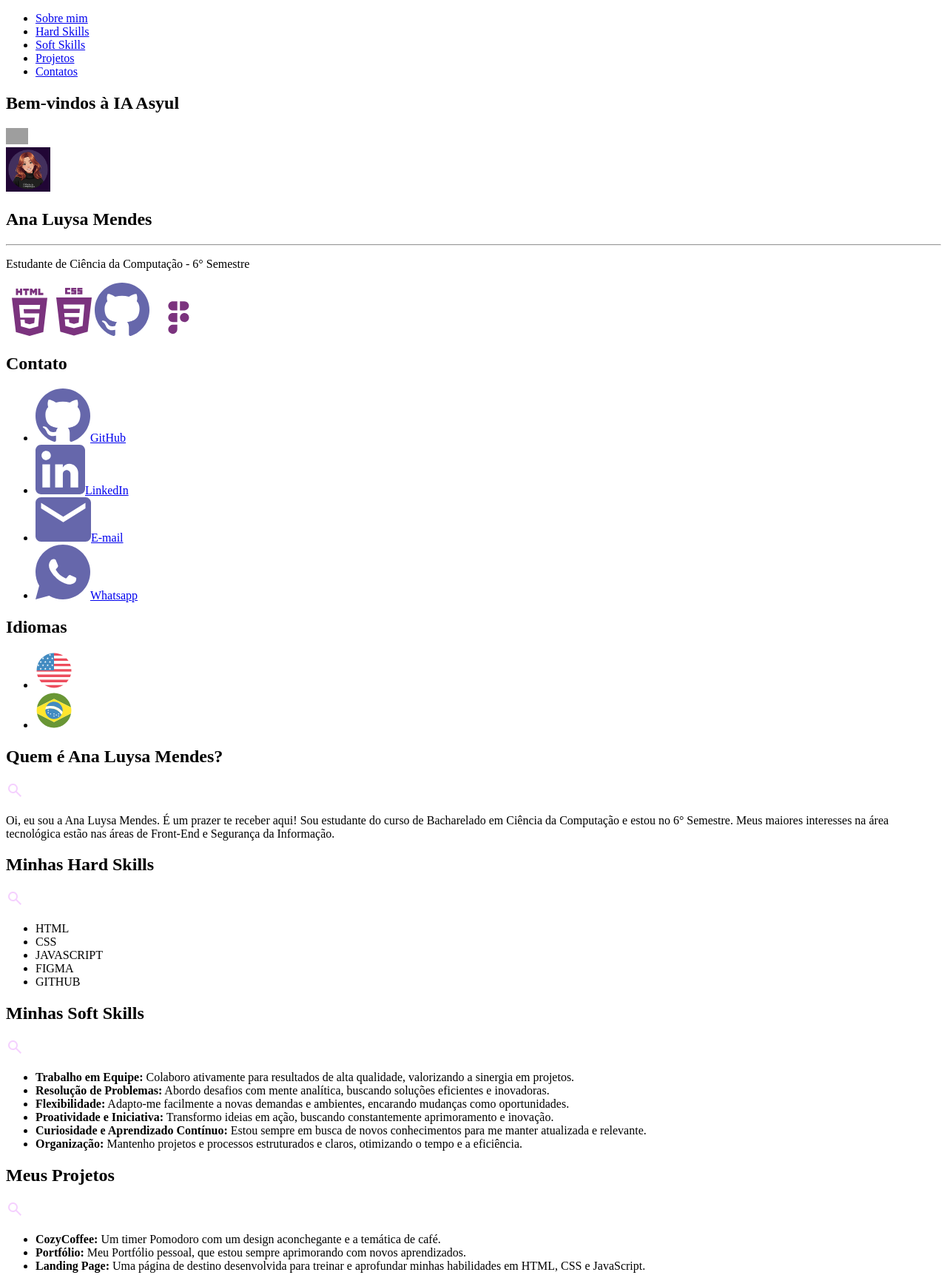
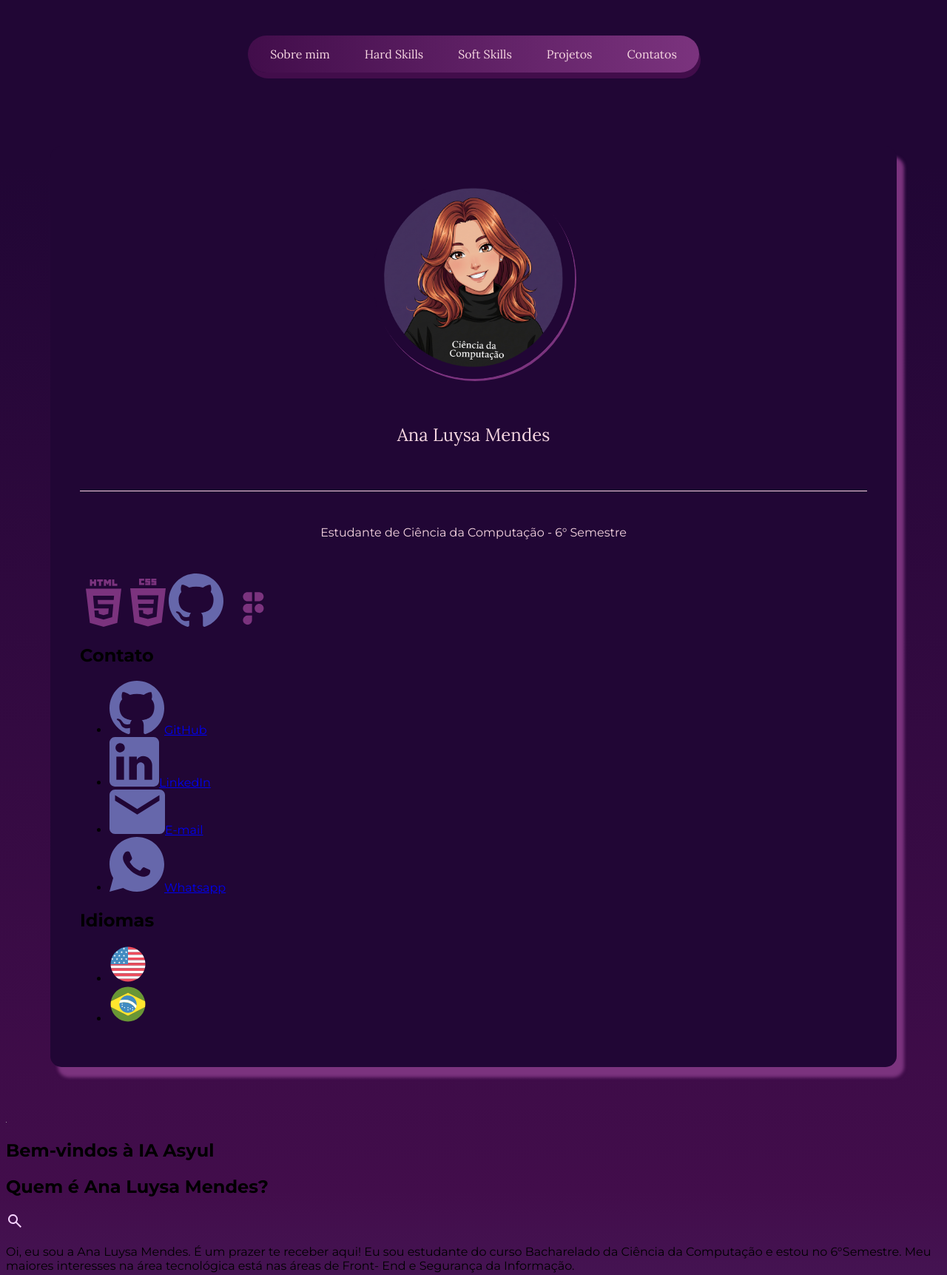
Before and after one commit to asyulmendes/Portifolio, a plain HTML site: page index.html in a window 1280 px wide. Shown: the top 1723 px of the page at 74% size. Drawn offline with Linux system fonts and the light colour scheme; grey boxes are pictures that could not be loaded.

Commit message:
Mudança na estrutura do HTML e CSS

```diff
--- a/index.html
+++ b/index.html
@@ -17,64 +17,68 @@
 <body>
     <header>
         <nav>
-            <ul>
-                <li><a class="menu-link" href="#sobremim">Sobre mim</a></li>
-                <li><a class="menu-link" href="#hardskills">Hard Skills</a></li>
-                <li><a class="menu-link" href="#softskills">Soft Skills</a></li>
-                <li><a class="menu-link" href="#projetos">Projetos</a></li>
-                <li><a class="menu-link" href="#contatos">Contatos</a></li>
-            </ul>
+                <a class="menu-link" href="#sobremim">Sobre mim</a></a>
+                <a class="menu-link" href="#hardskills">Hard Skills</a>
+                <a class="menu-link" href="#softskills">Soft Skills</a>
+                <a class="menu-link" href="#projetos">Projetos</a>
+                <a class="menu-link" href="#contatos">Contatos</a>
+
         </nav>
     </header>
 
-    <main>
-        <section id="introducao-ai">
-             <h1>Bem-vindos à IA Asyul</h1> <img src="imagens/Gemini_Generated_Image_edtqntedtqntedtq.png" width="30px" alt="ícone da IA Asyul" />
-             <br />
-             <img src="imagens/ilustraçao-perfil.png" width="60px" alt="Foto de perfil da Ana Luysa" />
-        </section>
+   <div class="main-layout-container">
 
-
-        <div class="menu-lateral">
-            <h2>Ana Luysa Mendes</h2> <hr />
+        <aside class="left-sidebar">
+            <img src="imagens/ilustraçao-perfil.png" width="272px" height="272px" alt="foto-perfil" class="profile-pic" />
+            <h1>Ana Luysa Mendes</h1>
+            <hr/>
             <p>Estudante de Ciência da Computação - 6° Semestre</p>
 
             <div class="icones-resumo">
                 <abbr title="HTML"><img src="icones/html.svg" alt="Ícone HTML" /></abbr>
-                <abbr title="CSS"><img src="icones/css.svg" alt="Ícone CSS" /></abbr> <abbr title="GitHub"><img src="icones/github.svg" alt="Ícone GitHub" /></abbr>
+                <abbr title="CSS"><img src="icones/css.svg" alt="Ícone CSS" /></abbr>
+                <abbr title="GitHub"><img src="icones/github.svg" alt="Ícone GitHub" /></abbr>
                 <abbr title="Figma"><img src="icones/figma.svg" alt="Ícone Figma" /></abbr>
             </div>
 
-            <h2>Contato</h2> <ul> <li><a href="https://github.com/asyulmendes" target="_blank">
-                    <img src="icones/github.svg" alt="Ícone GitHub - Contato" />GitHub
-                </a></li>
-                <li><a href="https://www.linkedin.com/in/analuysamendes/" target="_blank">
-                    <img src="icones/linkedin.svg" alt="Ícone LinkedIn - Contato" />LinkedIn
-                </a></li>
-                <li><a href="mailto:analuysa.mendes@hotmail.com">
-                    <img src="icones/email.svg" alt="Ícone E-mail - Contato" />E-mail
-                </a></li>
-                <li><a href="https://wa.me/5522998592900" target="_blank">
-                    <img src="icones/whatsapp.svg" alt="Ícone WhatsApp - Contato" />Whatsapp </a></li>
+            <h2 class="sidebar-title">Contato</h2>
+            <ul class="sidebar-contact-list">
+                <li><a href="https://github.com/asyulmendes" target="_blank"><img src="icones/github.svg" alt="GitHub" />GitHub</a></li>
+                <li><a href="https://www.linkedin.com/in/analuysamendes/" target="_blank"><img src="icones/linkedin.svg" alt="LinkedIn" />LinkedIn</a></li>
+                <li><a href="mailto:analuysa.mendes@hotmail.com"><img src="icones/email.svg" alt="E-mail" />E-mail</a></li>
+                <li><a href="https://wa.me/5522998592900" target="_blank"><img src="icones/whatsapp.svg" alt="WhatsApp" />Whatsapp</a></li>
             </ul>
 
-            <h2>Idiomas</h2> <ul> <li><abbr title="Inglês"><img src="icones/usa-bandeira.svg" alt="Bandeira dos EUA - Inglês" /></abbr></li>
+            <h2 class="sidebar-title">Idiomas</h2>
+            <ul class="sidebar-language-list">
+                <li><abbr title="Inglês"><img src="icones/usa-bandeira.svg" alt="Bandeira dos EUA - Inglês" /></abbr></li>
                 <li><abbr title="Português"><img src="icones/brasil-bandeira.svg" alt="Bandeira do Brasil - Português" /></abbr></li>
             </ul>
-        </div> <section id="sobremim">
-            <h2>Quem é Ana Luysa Mendes?</h2> <img src="icones/lupa.svg" alt="Ícone de lupa" />
-            <p>
-                Oi, eu sou a Ana Luysa Mendes. É um prazer te receber aqui! Sou estudante
-                do curso de Bacharelado em Ciência da Computação e estou no 6° Semestre.
-                Meus maiores interesses na área tecnológica estão nas áreas de Front-End
-                e Segurança da Informação.
-            </p>
+        </aside>
+
+        <main class="main-content-area">
+            <section class="welcome-section">
+                <img src="imagens/Gemini_Generated_Image_edtqntedtqntedtq.png" width="1px" alt="ia-asyul" />
+                <h1>Bem-vindos à IA Asyul</h1>
             </section>
 
-        <section id="hardskills">
-            <h2>Minhas Hard Skills</h2> <img src="icones/lupa.svg" alt="Ícone de lupa" />
+            <section id="sobremim" class="content-section">
+                <h2>Quem é Ana Luysa Mendes?</h2>
+                <img src="icones/lupa.svg" alt="icone-lupa" />
+                <p>
+                    Oi, eu sou a Ana Luysa Mendes. É um prazer te receber aqui! Eu sou
+                    estudante do curso Bacharelado da Ciência da Computação e estou no
+                    6°Semestre. Meu maiores interesses na área tecnológica está nas áreas
+                    de Front- End e Segurança da Informação.
+                </p>
+                <img src="imagens/Gemini_Generated_Image_edtqntedtqntedtq.png" alt="gatinha fofa" class="section-image-right">
+            </section>
+
+            <section id="hardskills" class="content-section">
+                <h2>Quais são suas Hard Skills?</h2>
+                <img src="icones/lupa.svg" alt="icone-lupa" />
                 <ul>
-                <li>HTML</li>
+                    <li>Possuo conhecimento em: HTML</li>
                     <li>CSS</li>
                     <li>JAVASCRIPT</li>
                     <li>FIGMA</li>
@@ -82,8 +86,9 @@
                 </ul>
             </section>
 
-        <section id="softskills">
-            <h2>Minhas Soft Skills</h2> <img src="icones/lupa.svg" alt="Ícone de lupa" />
+            <section id="softskills" class="content-section">
+                <h2>Quais são suas Soft Skills?</h2>
+                <img src="icones/lupa.svg" alt="icone-lupa" />
                 <ul>
                     <li>
                         <strong>Trabalho em Equipe:</strong> Colaboro ativamente para resultados de alta qualidade, valorizando a sinergia em projetos.
@@ -106,8 +111,9 @@
                 </ul>
             </section>
 
-        <section id="projetos">
-            <h2>Meus Projetos</h2> <img src="icones/lupa.svg" alt="Ícone de lupa" />
+            <section id="projetos" class="content-section">
+                <h2>Quais são seus projetos?</h2>
+                <img src="icones/lupa.svg" alt="icone-lupa" />
                 <ul>
                     <li>
                         <strong>CozyCoffee:</strong> Um timer Pomodoro com um design aconchegante e a temática de café.
@@ -121,32 +127,25 @@
                 </ul>
             </section>
 
-        <section id="contatos">
-            <h2>Como entrar em contato?</h2> <img src="icones/lupa.svg" alt="Ícone de lupa" />
+            <section id="contatos" class="content-section">
+                <h2>Como posso entrar em contato?</h2>
+                <img src="icones/lupa.svg" alt="icone-lupa" />
                 <p>Você pode entrar em contato através dos links abaixo:</p>
                 <ul>
-                <li><a href="https://github.com/asyulmendes" target="_blank">
-                    <img src="icones/github.svg" alt="GitHub" /> GitHub
-                </a></li>
-                <li><a href="https://www.linkedin.com/in/analuysamendes/" target="_blank">
-                    <img src="icones/linkedin.svg" alt="LinkedIn" /> LinkedIn
-                </a></li>
-                <li><a href="mailto:analuysa.mendes@hotmail.com">
-                    <img src="icones/email.svg" alt="E-mail" /> E-mail
-                </a></li>
-                <li><a href="https://wa.me/5522998592900" target="_blank">
-                    <img src="icones/whatsapp.svg" alt="WhatsApp" /> WhatsApp
-                </a></li>
+                    <li><a href="https://github.com/asyulmendes" target="_blank"><img src="icones/github.svg" alt="GitHub" /> GitHub</a></li>
+                    <li><a href="https://www.linkedin.com/in/analuysamendes/" target="_blank"><img src="icones/linkedin.svg" alt="LinkedIn" /> LinkedIn</a></li>
+                    <li><a href="mailto:analuysa.mendes@hotmail.com"><img src="icones/email.svg" alt="E-mail" /> E-mail</a></li>
+                    <li><a href="https://wa.me/5522998592900" target="_blank"><img src="icones/whatsapp.svg" alt="WhatsApp" /> Whatsapp</a></li>
                 </ul>
             </section>
 
-        <aside>
-            <h2>Ainda há perguntas?</h2> <p>Conheça-me um pouco mais pessoalmente 👩🏻‍💻</p>
+            <aside class="content-aside">
+                <h2>Ainda há perguntas?</h2>
+                <p>Conheça-me um pouco mais pessoalmente 👩🏻‍💻</p>
             </aside>
-
-    </main> <footer>
-        <p>Desenvolvido por Ana Luysa Mendes &copy; 2025</p>
+        </main>
+    </div> <footer>
+        <p>&copy; 2025 Ana Luysa Mendes. Todos os direitos reservados.</p>
     </footer>
 
 </body>
-</html>
--- a/style.css
+++ b/style.css
@@ -2,7 +2,7 @@
 
 font-face
     .bebas-neue-regular {
-  font-family: "Bebas Neue", sans-serif;
+  font-family: "Montserrat", sans-serif;
   font-weight: 400;
   font-style: normal;
 }
@@ -14,5 +14,103 @@ font-face
   font-style: normal;
 }
 
-:root
-var(cor---1 #F5D5E0);
+:root {
+
+    --cor1: #F5D5E0;
+    --cor2: #6667AB;
+    --cor3: #7B337E;
+    --cor4: #420D4B;
+    --cor5: #210635;
+
+    --fonte-padrão: 'Montserrat', regular;
+    --fonte-destaque: 'Lora', regular;
+
+
+}
+
+
+
+body {
+    background-image: linear-gradient(180deg, var(--cor5) 7%, var(--cor4) 50%, var(--cor2));
+    font-family: var(--fonte-padrão);
+}
+
+html {
+  scroll-behavior: smooth;
+}
+
+header {
+  display: flex;
+  justify-content: center;
+  align-items: center;
+  padding: 40px;
+  margin: auto;
+
+
+}
+
+  nav {
+    background-image: linear-gradient(to right, var(--cor4), var(--cor3));
+    display: flex;
+    gap: 47px;
+    border-radius: 50px;
+    padding: 15px 30px;
+    box-shadow: 2px 8px 0px var(--cor4)  ;
+    margin: auto;
+  }
+
+  nav > a {
+    color: var(--cor1);
+    text-decoration: none;
+    font-family: var(--fonte-destaque);
+    cursor: pointer;
+  }
+
+  nav > a:hover {
+    color: var(--cor5);
+  }
+
+.left-sidebar {
+flex: 0 0 400px;
+ background-color: var(--cor5);
+ box-shadow: 10px 14px 4px var(--cor3);
+ padding: 40px;
+ border-radius: 15px;
+ margin: 60px;
+}
+
+.left-sidebar > h1 {
+  font-family: var(--fonte-destaque);
+  color: var(--cor1);
+  font-weight: lighter;
+  font-size: 1.5rem;
+  text-align: center;
+  padding: 40px;
+}
+
+hr {
+  border: none;
+  border-top: 1px solid var(--cor1);
+  margin: 15px 0;
+}
+
+.left-sidebar > p {
+  font-family: var(--fonte-padrão);
+  color: var(--cor1);
+  text-align: center;
+  font-size: 1rem;
+  font-weight: regular;
+  overflow-y:auto;
+  top: 100px;
+  padding: 30px;
+  align-self: flex-start;
+  max-height: calc(100vh - 120px);
+}
+
+.profile-pic {
+  display: block;
+  margin: 0 auto 20px auto;
+  border-radius: 50%;
+  border: 1px solid var(--cor5);
+  box-shadow: 2px 3px 0 var(--cor3);
+}
```
Lines whose indentation alone changed are shown as unchanged.
